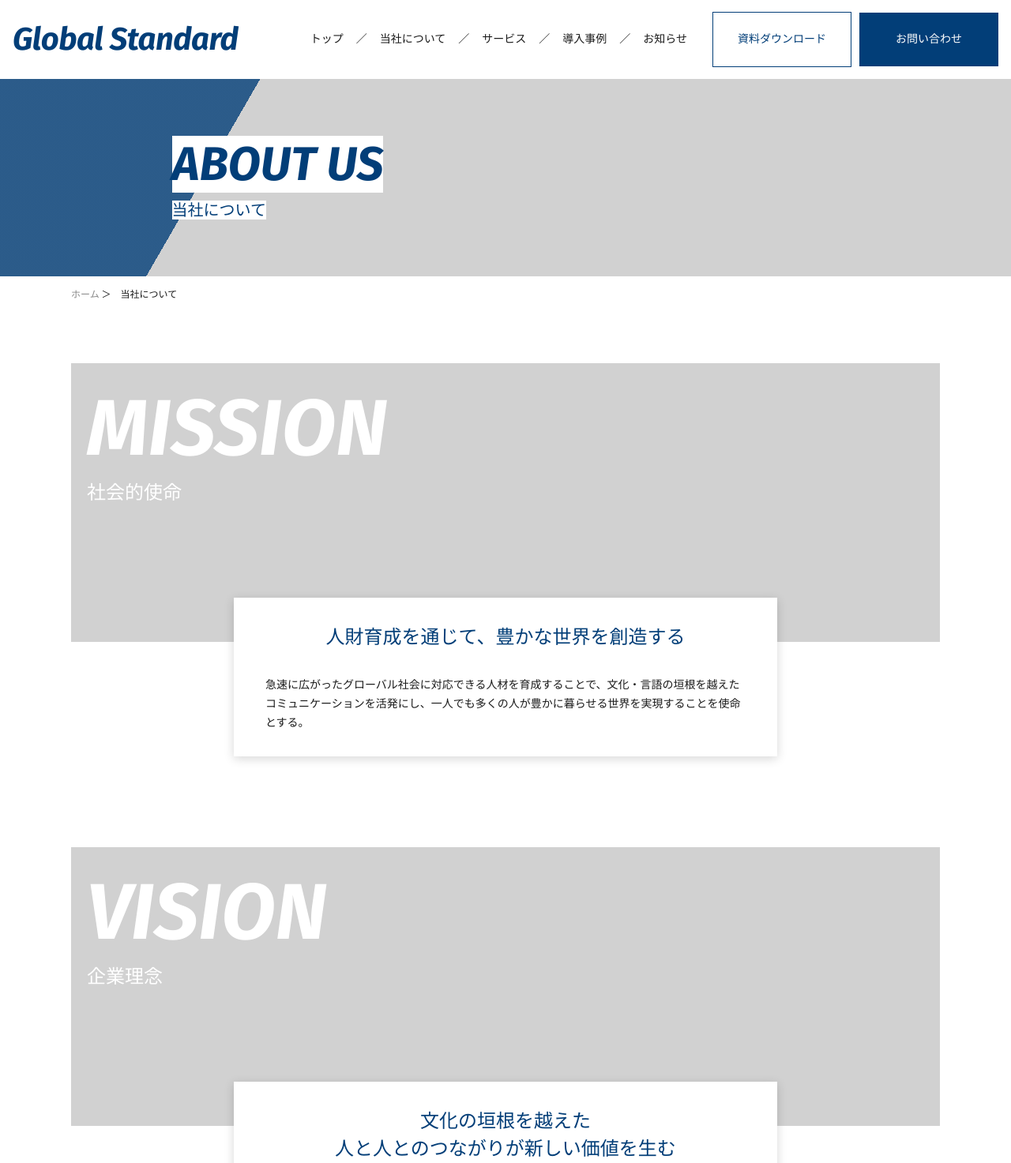
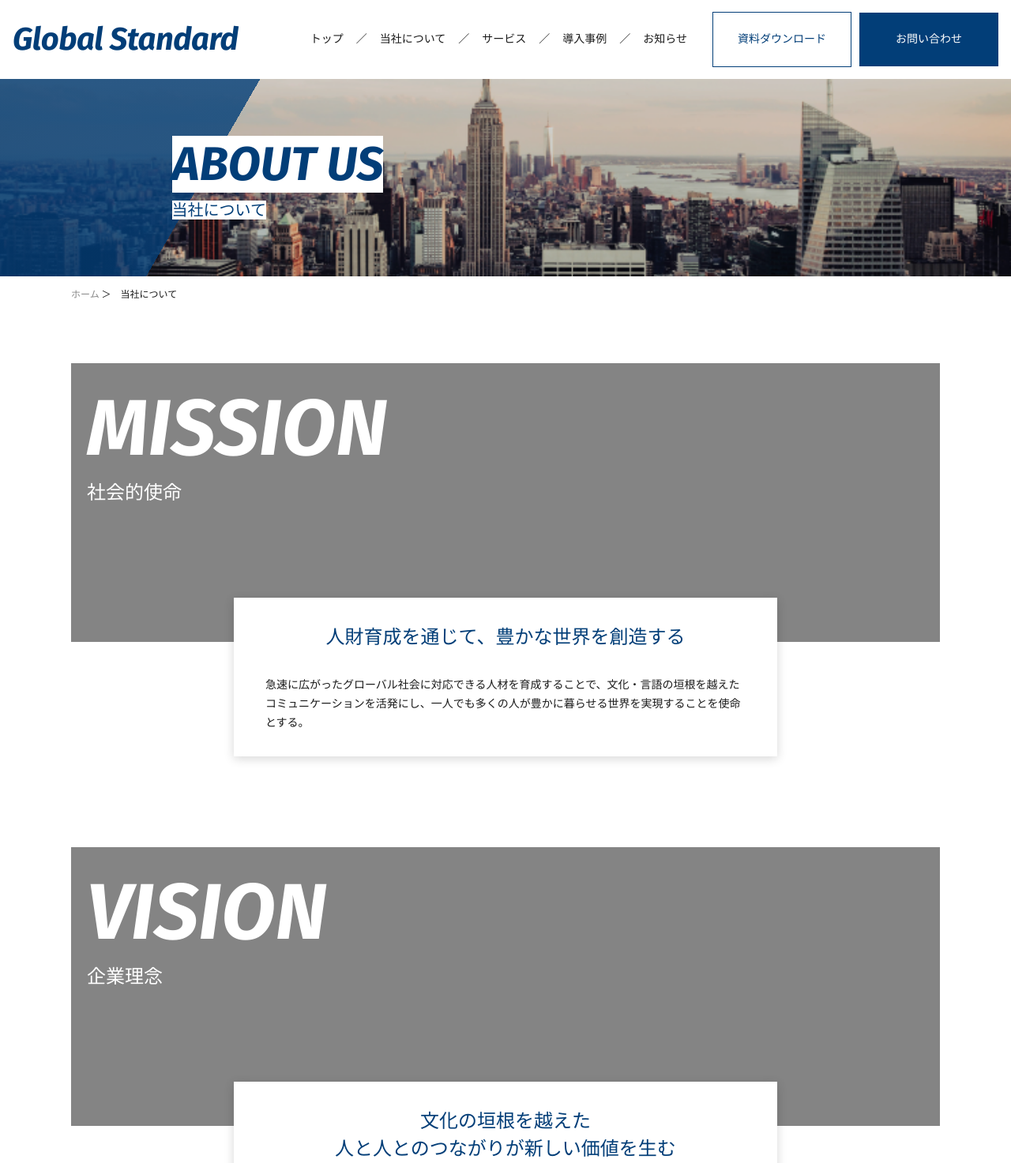
Before and after one commit to mac-saitou/global-standard, a plain HTML site: page company.html in a window 1280 px wide. Shown: the top 1473 px of the page at 79% size. Drawn offline with nearby package versions, Linux system fonts and the light colour scheme; some packages are replaced by stand-ins of ours; the site is published under a folder, as on GitHub Pages, so addresses that start at the root find nothing.

Commit message:
画像のパス修正２

```diff
--- a/css/style.css
+++ b/css/style.css
@@ -877,7 +877,7 @@ ul {
   z-index: -1;
 }
 .page-top-company {
-  background: url(/images/about-us.png) top 58% center/cover;
+  background: url(../images/about-us.png) top 58% center/cover;
 }
 .page-top::before {
   content: "";
@@ -985,10 +985,10 @@ ul {
   background: rgba(26, 26, 26, 0.2);
 }
 .company-box-picture-area-mission {
-  background: url(/images/mission.png) center center/cover;
+  background: url(../images/mission.png) center center/cover;
 }
 .company-box-picture-area-vision {
-  background: url(/images/vision.png) center center/cover;
+  background: url(../images/vision.png) center center/cover;
 }
 .company-box-title-area {
   margin: 20px;
@@ -1282,7 +1282,7 @@ ul {
 }
 
 .page-top-service {
-  background: url(/images/service.png) top 58% center/cover;
+  background: url(../images/service.png) top 58% center/cover;
 }
 
 .service-program-bg-area {
```
Also changed, not shown: 1 other file.
